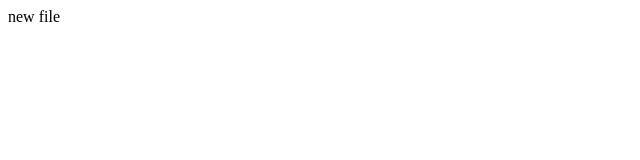
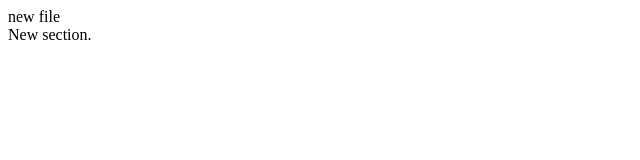
Before and after one commit to karamulkin/class, a plain HTML site: page index.html in a window 1280 px wide. Shown: the full height of the page, 0-640 px from the left. Drawn offline with Linux system fonts and the light colour scheme.

Commit message:
Add some word to html

```diff
--- a/index.html
+++ b/index.html
@@ -7,5 +7,6 @@
 </head>
 <body>
     new file
+    <section>New section.</section>
 </body>
 </html>
```
